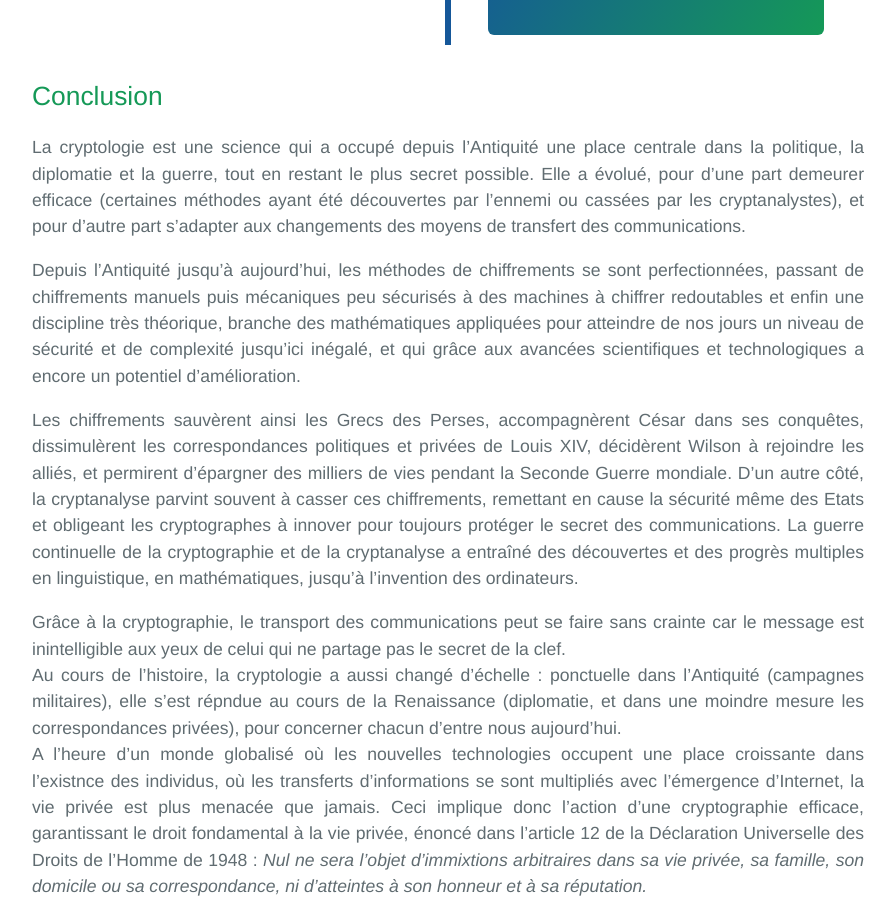
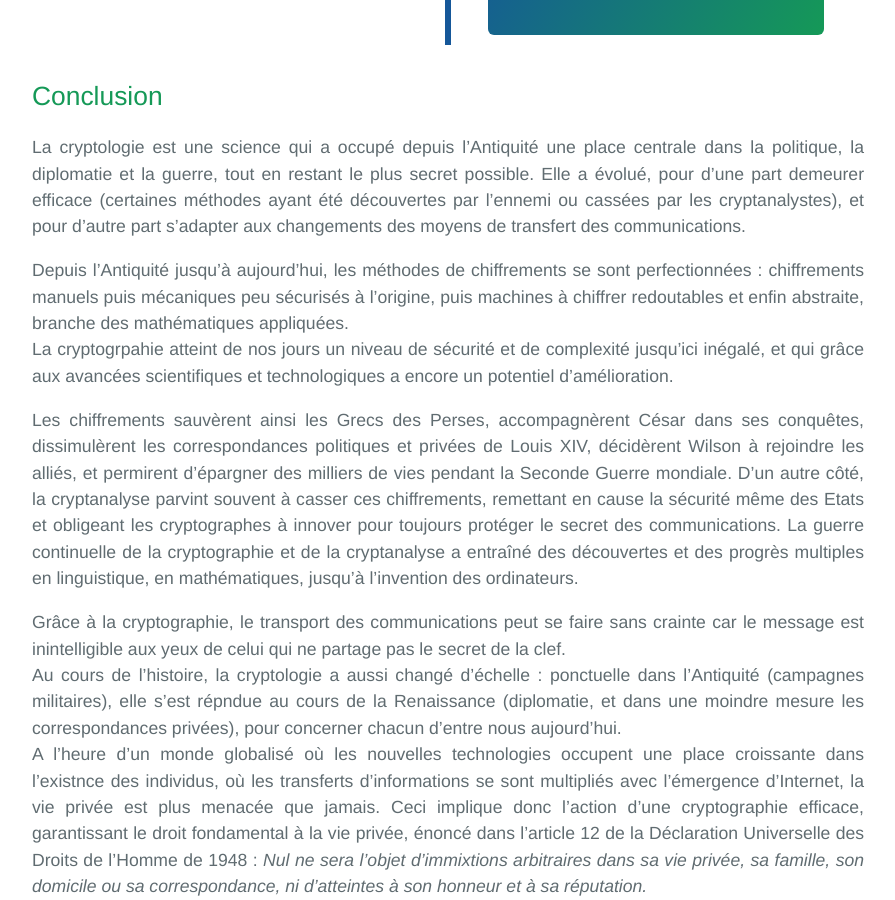
Before and after one commit to SamuelGallay/CryptoTPE, a Jekyll site: the page built from index.md, in a window 1280 px wide and 900 px high, scrolled down 1902 px. Shown: the whole window, without its empty margins (192-1087 px from the left). Built offline with Jekyll 4.4.1, drawn with Linux system fonts in a browser that asks for light colours; our own code applies the rules of GitHub Pages for plain Markdown files.

Commit message:
Update index.md

```diff
--- a/index.md
+++ b/index.md
@@ -69,7 +69,8 @@ La cryptographie permet donc de transmettre un message chiffré sans nécessaire
 
 La cryptologie est une science qui a occupé depuis l'Antiquité une place centrale dans la politique, la diplomatie et la guerre, tout en restant le plus secret possible. Elle a évolué, pour d’une part demeurer efficace (certaines méthodes ayant été découvertes par l’ennemi ou cassées par les cryptanalystes), et pour d’autre part s’adapter aux changements des moyens de transfert des communications.
 
-Depuis l'Antiquité jusqu'à aujourd'hui, les méthodes de chiffrements se sont perfectionnées, passant de chiffrements manuels puis mécaniques peu sécurisés à des machines à chiffrer redoutables et enfin une discipline très théorique, branche des mathématiques appliquées pour atteindre de nos jours un niveau de sécurité et de complexité jusqu'ici inégalé, et qui grâce aux avancées scientifiques et technologiques a encore un potentiel d'amélioration.
+Depuis l'Antiquité jusqu'à aujourd'hui, les méthodes de chiffrements se sont perfectionnées : chiffrements manuels puis mécaniques peu sécurisés à l'origine, puis machines à chiffrer redoutables et enfin abstraite, branche des mathématiques appliquées. \\
+La cryptogrpahie atteint de nos jours un niveau de sécurité et de complexité jusqu'ici inégalé, et qui grâce aux avancées scientifiques et technologiques a encore un potentiel d'amélioration.
 
 Les chiffrements sauvèrent ainsi les Grecs des Perses, accompagnèrent César dans ses conquêtes, dissimulèrent les correspondances politiques et privées de Louis XIV, décidèrent Wilson à rejoindre les alliés, et permirent d'épargner des milliers de vies pendant la Seconde Guerre mondiale. D'un autre côté, la cryptanalyse parvint souvent à casser ces chiffrements, remettant en cause la sécurité même des Etats et obligeant les cryptographes à innover pour toujours protéger le secret des communications. La guerre continuelle de la cryptographie et de la cryptanalyse a entraîné des découvertes et des progrès multiples en linguistique, en mathématiques, jusqu'à l'invention des ordinateurs.
 
```
